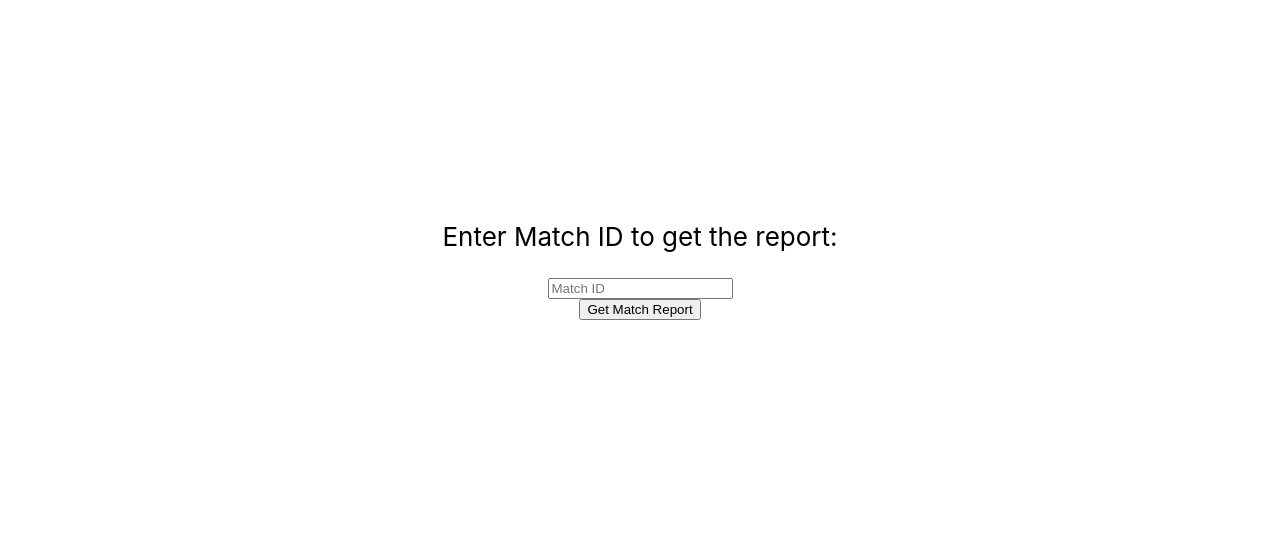
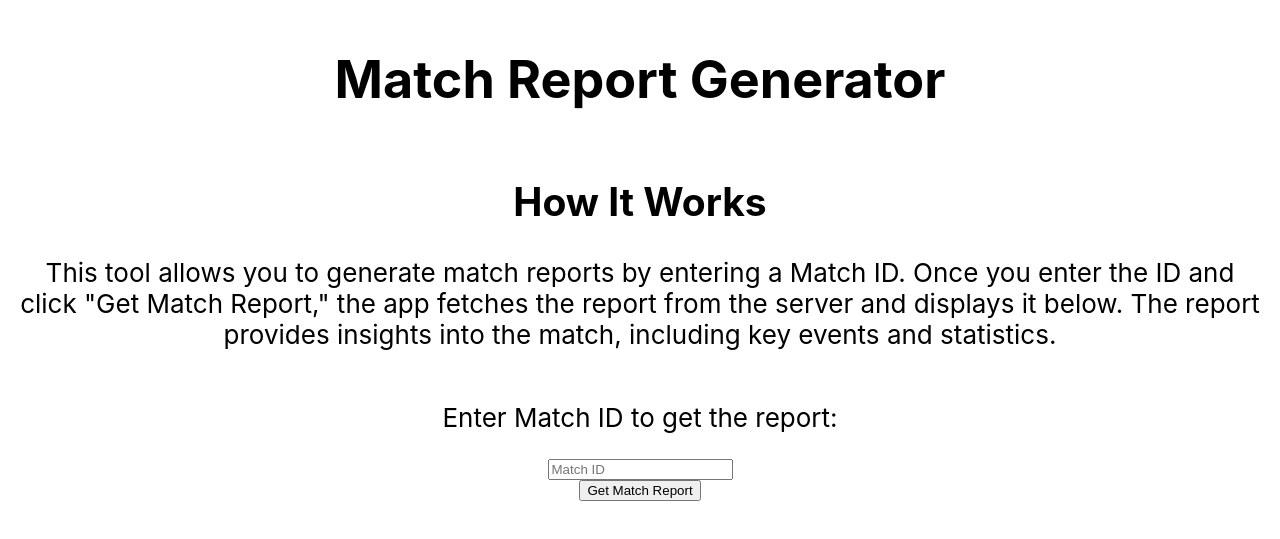
Before and after one commit to chefaraga123/report-generator-front-end, a React (Create React App) app: page / in a window 1280 px wide. Shown: the part 163-702 px from the top of the page. Built offline with nearby package versions, Linux system fonts and the light colour scheme.

Commit message:
structure paragraphs

```diff
--- a/src/App.js
+++ b/src/App.js
@@ -7,7 +7,7 @@ function App() {
 
   const fetchMatchReport = async () => {
     try {
-      const response = await fetch(`http://localhost:5000/api/sse?fixtureId=${matchId}`);
+      const response = await fetch(`http://localhost:5004/api/sse?fixtureId=${matchId}`);
       const data = await response.json();
       if (response.ok) {
         setReport(data.digest); // Assuming the response contains matchDigest
@@ -19,12 +19,27 @@ function App() {
     }
   };
 
+  // Function to split the report into paragraphs
+  const renderReport = (reportText) => {
+    return reportText.split('. ').map((paragraph, index) => (
+      <p key={index}>{paragraph.trim() + (index < reportText.split('. ').length - 1 ? '.' : '')}</p>
+    ));
+  };
+
   return (
     <div className="App">
       <header className="App-header">
-        <p>
-          Enter Match ID to get the report:
-        </p>
+        <h1>Match Report Generator</h1>
+        <div className="description-box">
+          <h2>How It Works</h2>
+          <p>
+            This tool allows you to generate match reports by entering a Match ID.
+            Once you enter the ID and click "Get Match Report," the app fetches the report
+            from the server and displays it below. The report provides insights into the
+            match, including key events and statistics.
+          </p>
+        </div>
+        <p>Enter Match ID to get the report:</p>
         <input
           type="text"
           value={matchId}
@@ -35,7 +50,7 @@ function App() {
         {report && (
           <div className="match-report">
             <h2>Match Report:</h2>
-            <p>{report}</p>
+            {renderReport(report)}
           </div>
         )}
       </header>
```
